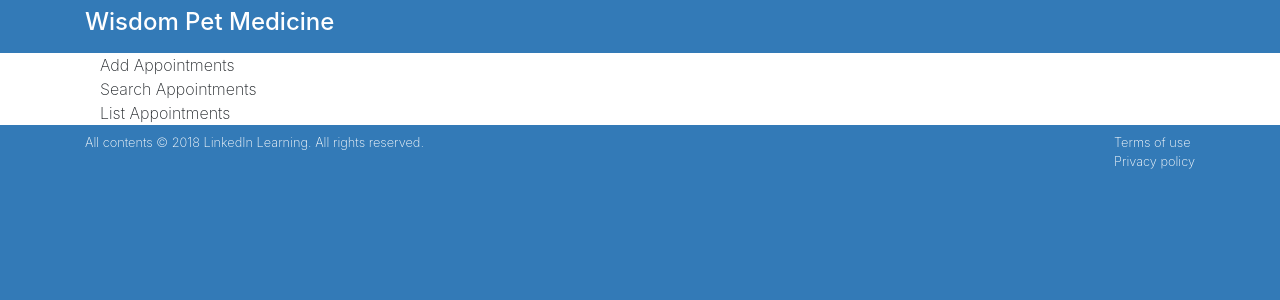
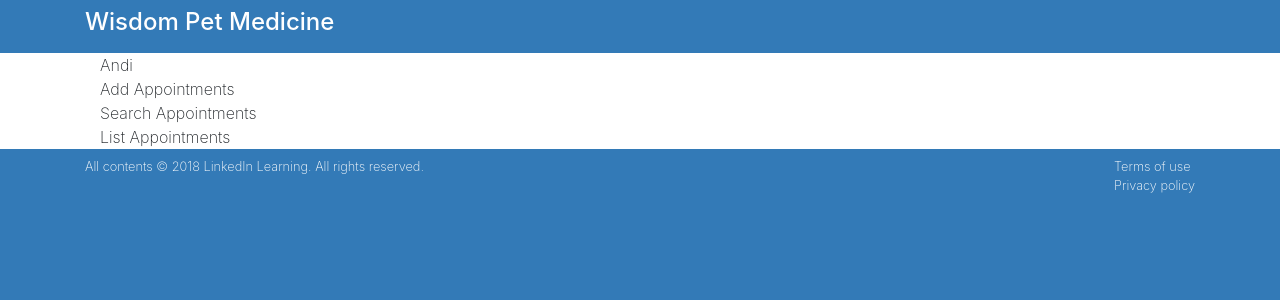
Before and after one commit to gubicsandrea/react-js-ui-dev-training, a React (Create React App) app: page / in a window 1280 px wide. Shown: the top 300 px of the page. Built offline with nearby package versions, Linux system fonts and the light colour scheme.

Commit message:
Using states

```diff
--- a/src/components/App.js
+++ b/src/components/App.js
@@ -6,6 +6,14 @@ import SearchAppointments from './SearchAppointments';
 import ListAppointments from './ListAppointments';
 
 class App extends Component {
+
+  constructor() {
+    super();
+    this.state = {
+      name: 'Andi'
+    }
+  }
+
   render() {
     return (
       <main className="page bg-white" id="petratings">
@@ -13,6 +21,7 @@ class App extends Component {
           <div className="row">
             <div className="col-md-12 bg-white">
               <div className="container">
+                {this.state.name}
                 <AddAppointments />
                 <SearchAppointments />
                 <ListAppointments />
```
